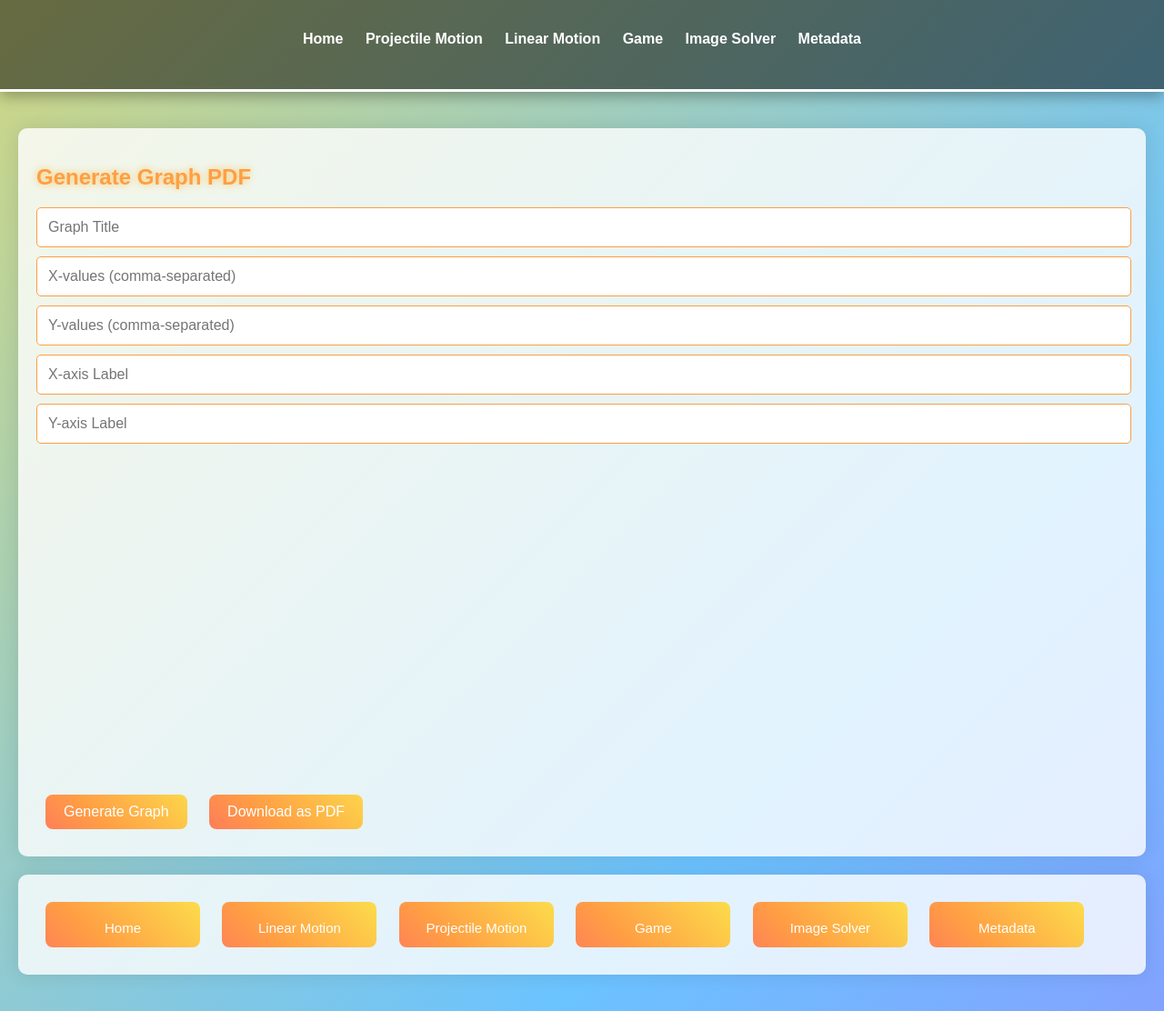
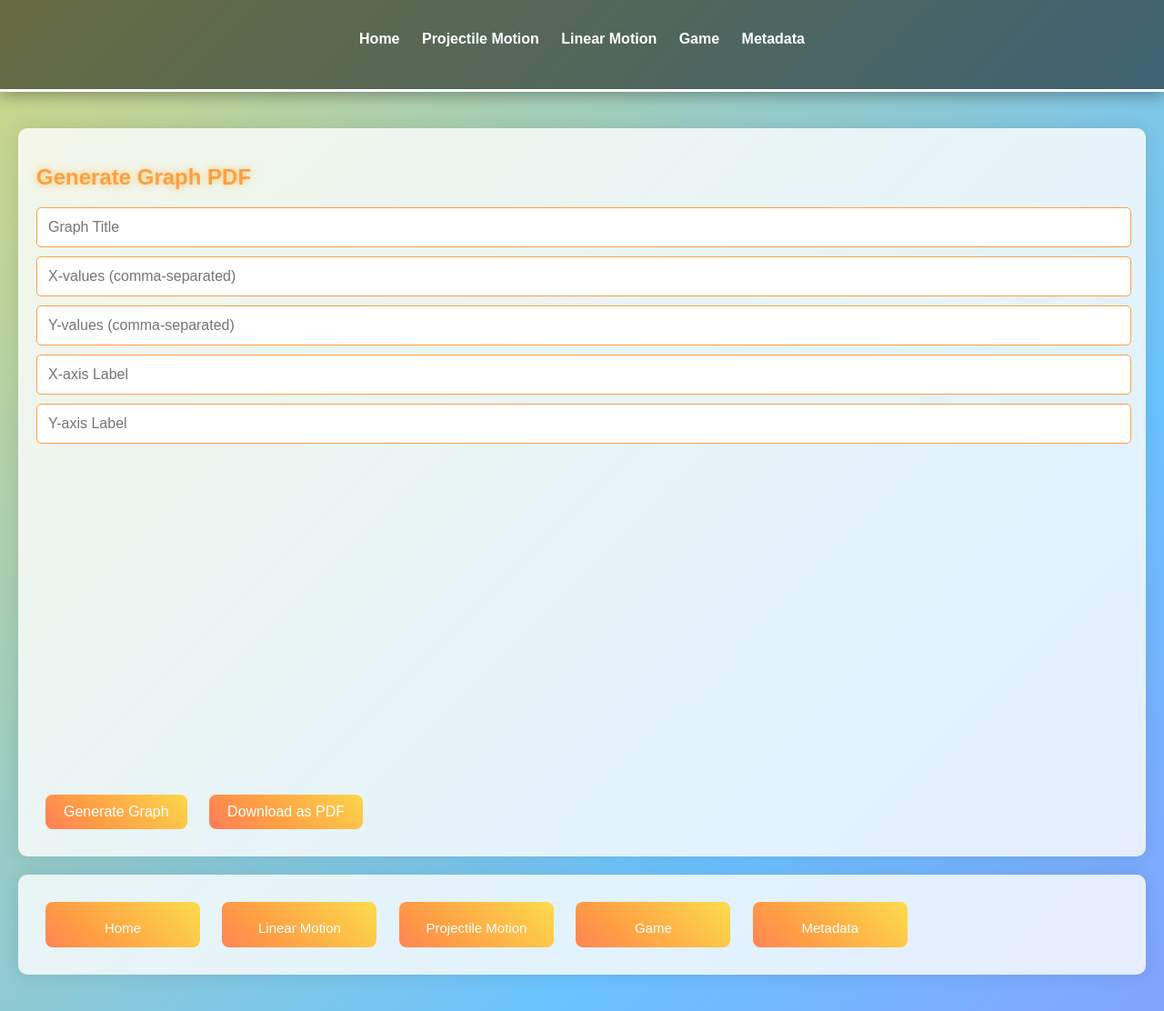
Before and after one commit to NiniPerth/Kineticx, a plain HTML site: page graph.html in a window 1280 px wide. Shown: the part 95-1207 px from the top of the page at 91% size. Drawn offline with nearby package versions, Linux system fonts and the light colour scheme.

Commit message:
Update graph.html

```diff
--- a/graph.html
+++ b/graph.html
@@ -292,7 +292,6 @@
                 <li><a href="projectilemotion.html">Projectile Motion</a></li>
                 <li><a href="linearmotion.html">Linear Motion</a></li>
 				<li><a href="game.html">Game</a></li>
-				<li><a href="imagesolver.html">Image Solver</a></li>
 				<li><a href="metadata.html">Metadata</a></li>
             </ul>
         </nav>
@@ -318,7 +317,6 @@
             <button class="large-button" onclick="window.location.href='linearmotion.html'">Linear Motion</button>
             <button class="large-button" onclick="window.location.href='projectilemotion.html'">Projectile Motion</button>
 			<button class="large-button" onclick="window.location.href='game.html'">Game</button>
-            <button class="large-button" onclick="window.location.href='imagesolver.html'">Image Solver</button>
 			<button class="large-button" onclick="window.location.href='metadata.html'">Metadata</button>
         </section>
     </main>
```
